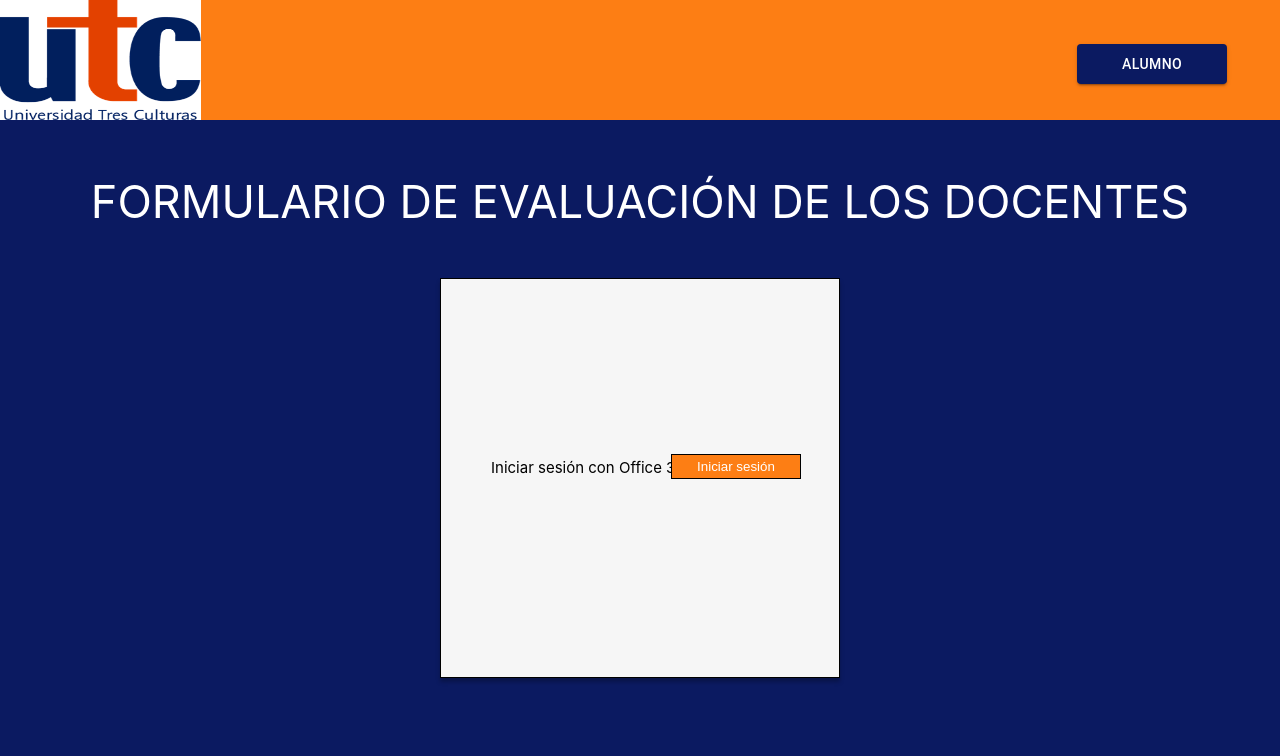
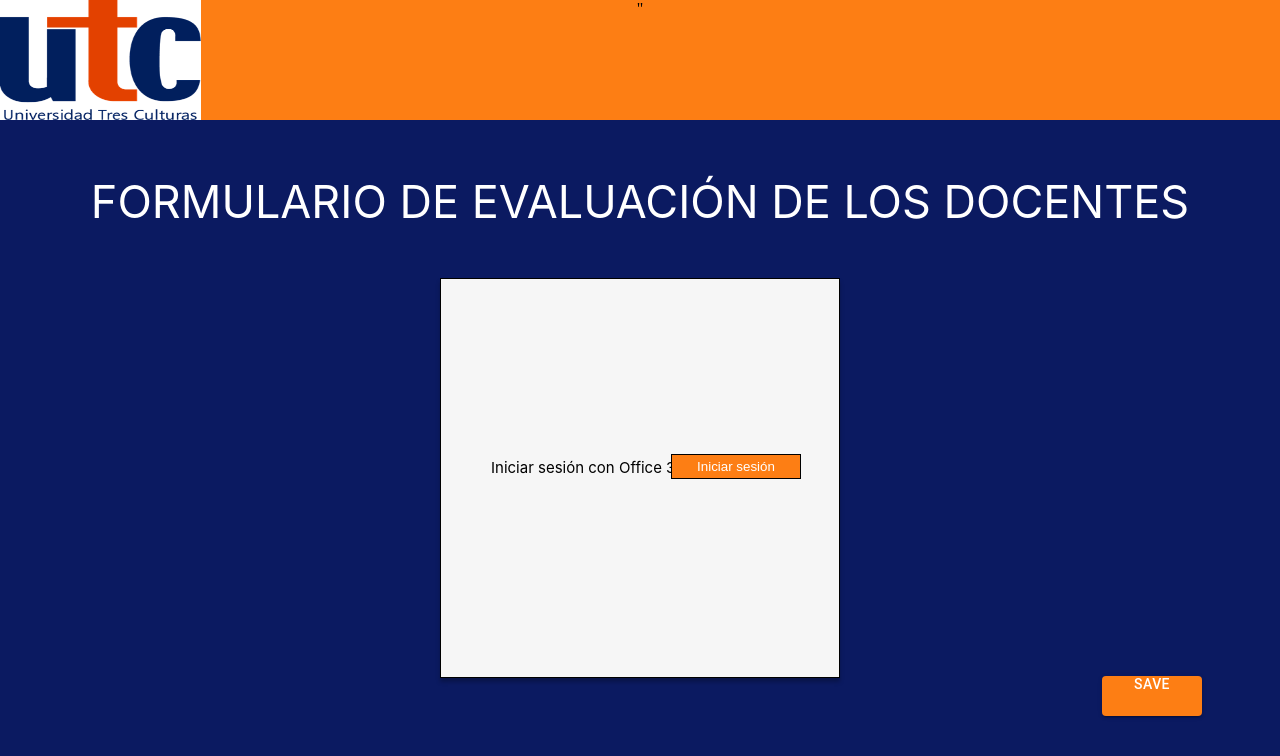
Before and after one commit to 12Antonio50/formularios, a React app: page / in a window 1280 px wide. Shown: the top 756 px of the page. Built offline with nearby package versions, Linux system fonts and the light colour scheme.

Commit message:
intentohkeds

```diff
--- a/src/App.js
+++ b/src/App.js
@@ -1,46 +1,36 @@
-import React from "react";
-import './css/style.css';
-import logo from './img/utc.png';
-import { Button } from '@mui/material'
+import "./css/style.css";
+
+import React from 'react';
+import { Route, Routes } from 'react-router-dom';
+import BasePag from './componentes/BasePag';
+import Formulariosfinalizados from './componentes/FormulariosF';
+import VisualizarRespuestas from './componentes/VisualizarRes';
+import FormularioActivo from './componentes/FormActiv';
+import EliminarFormulario from './componentes/EliminarForm';
+import Borrador from './componentes/Borradores';
+import Crear from './componentes/Crear';
+import Alumno from './componentes/Alumno';
+import Login from './componentes/Login';
 
 
-function App() {
-    return (
+export default function App() {
 
-        <div className="magin-up">
-            <div className="box-white">
-                <img className="logo-utc" src={logo} alt='for sell'></img>
-            </div>
-            <div className="texto"><h1 className="text-one"> FORMULARIO DE EVALUACIÓN DE LOS DOCENTES</h1></div>
-            <div className="page-two">
-                <div className="box">
-                    <div className="office">
-                        <p>Iniciar sesión con Office 365</p>
-                        <button className="button-365" onClick="login()">Iniciar sesión</button>
-                    </div>
 
-                </div>
-                <Button
-                style={{
-                    textAlign: "center",
-                    position: 'absolute',
-                    left: '90%',
-                    top: '8%',
-                    transform: 'translate(-50%, -50%)',
-                    width: '150px',
-                    height: '40px',
-                    backgroundColor: '#0B1A61'
-                }}
-                variant="contained"
-                href="/alumno"
-            >
-                Alumno
-            </Button>
-            </div>
-            <div className="magin-donw"></div>
-        </div>
-
-    );
-}
-
-export default App;
+        return(
+          <>
+            <div className='App'>
+          <Routes>
+          <Route path="/" element={<Login/>}/>
+            <Route path="/basepag" element={<BasePag/>}/>
+            <Route path="/formulariosfi" element={<Formulariosfinalizados/>}/>
+            <Route path="/visualizarr" element={<VisualizarRespuestas/>}/>
+            <Route path="/formact" element={<FormularioActivo/>}/>
+            <Route path="/eliminar" element={<EliminarFormulario/>}/>
+            <Route path="/crear" element={<Crear/>}/>
+            <Route path="/borrador" element={<Borrador/>}/>
+            <Route path="/alumno" element={<Alumno/>}/>
+          </Routes>
+          </div>
+        </>
+  );
+  }
--- a/src/componentes/Login.js
+++ b/src/componentes/Login.js
@@ -2,6 +2,7 @@ import React from "react";
 import '../css/style.css';
 import logo from '../img/utc.png';
 import { Button } from '@mui/material'
+import { Link } from 'react-router-dom';
 
 
 function Login() {
@@ -20,22 +21,11 @@ function Login() {
                     </div>
 
                 </div>
-                <Button
-                style={{
-                    textAlign: "center",
-                    position: 'absolute',
-                    left: '90%',
-                    top: '8%',
-                    transform: 'translate(-50%, -50%)',
-                    width: '150px',
-                    height: '40px',
-                    backgroundColor: '#0B1A61'
-                }}
-                variant="contained"
-                href="/alumno"
-            >
-                Alumno
-            </Button>
+              "
+                <Link to="/basepag" className="guardar">
+                    Save
+                </Link>
+
             </div>
             <div className="magin-donw"></div>
         </div>
--- a/src/index.js
+++ b/src/index.js
@@ -2,15 +2,7 @@ import { StrictMode } from "react";
 import { createRoot } from "react-dom/client";
 import App from "./App";
 import reportWebVitals from './reportWebVitals';
-import { BrowserRouter, Route, Routes} from "react-router-dom";
-import BasePag from './componentes/BasePag';
-import Formulariosfinalizados from './componentes/FormulariosF';
-import VisualizarRespuestas from './componentes/VisualizarRes';
-import FormularioActivo from './componentes/FormActiv';
-import EliminarFormulario from './componentes/EliminarForm';
-import Borrador from './componentes/Borradores';
-import Crear from './componentes/Crear';
-import Alumno from './componentes/Alumno';
+import { BrowserRouter} from "react-router-dom";
 
 
 
@@ -21,18 +13,6 @@ root.render(
   <StrictMode>
     <BrowserRouter>
     <App />
-    <div className='App'>
-          <Routes>
-            <Route path="/basepag" element={<BasePag/>}/>
-            <Route path="/formulariosfi" element={<Formulariosfinalizados/>}/>
-            <Route path="/visualizarr" element={<VisualizarRespuestas/>}/>
-            <Route path="/formact" element={<FormularioActivo/>}/>
-            <Route path="/eliminar" element={<EliminarFormulario/>}/>
-            <Route path="/crear" element={<Crear/>}/>
-            <Route path="/borrador" element={<Borrador/>}/>
-            <Route path="/alumno" element={<Alumno/>}/>
-          </Routes>
-          </div>
     </BrowserRouter>
   </StrictMode>
 );
```
